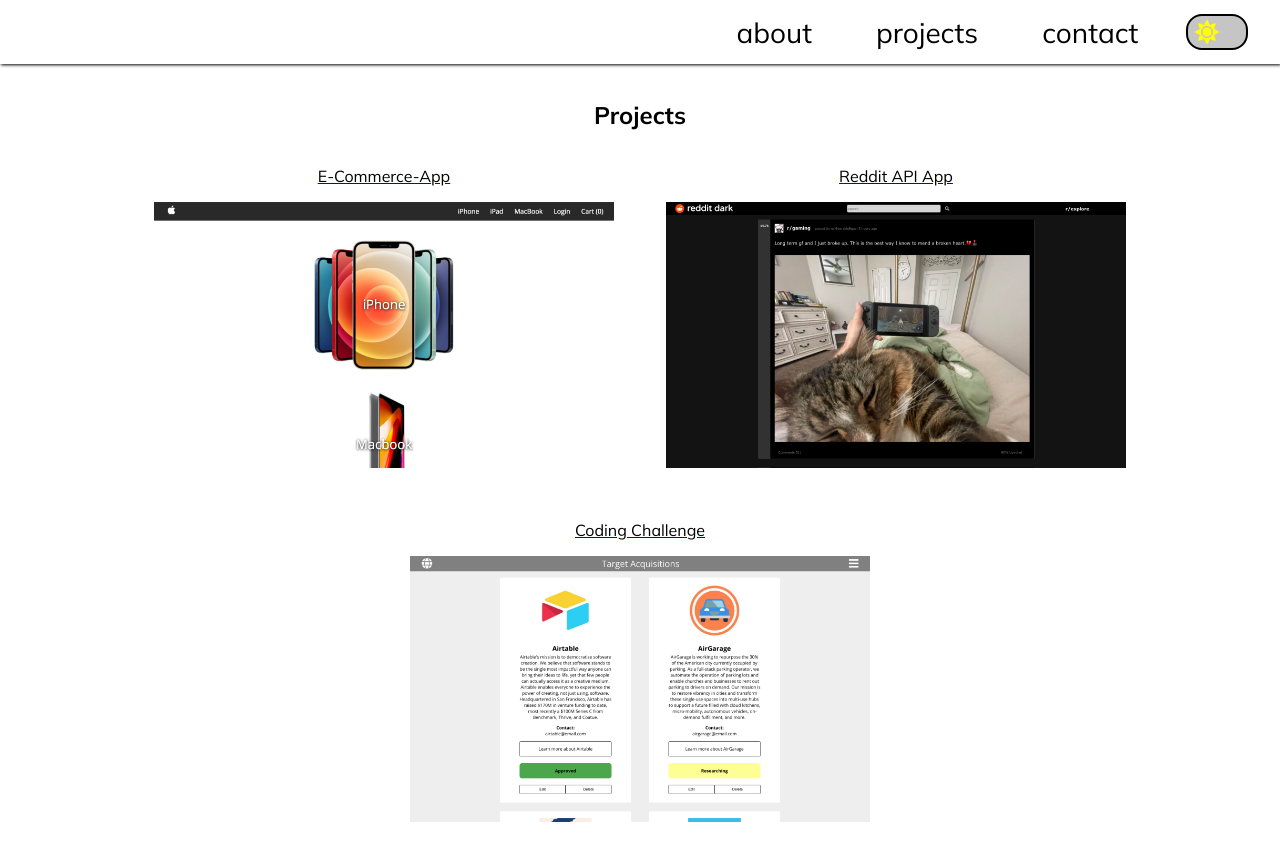
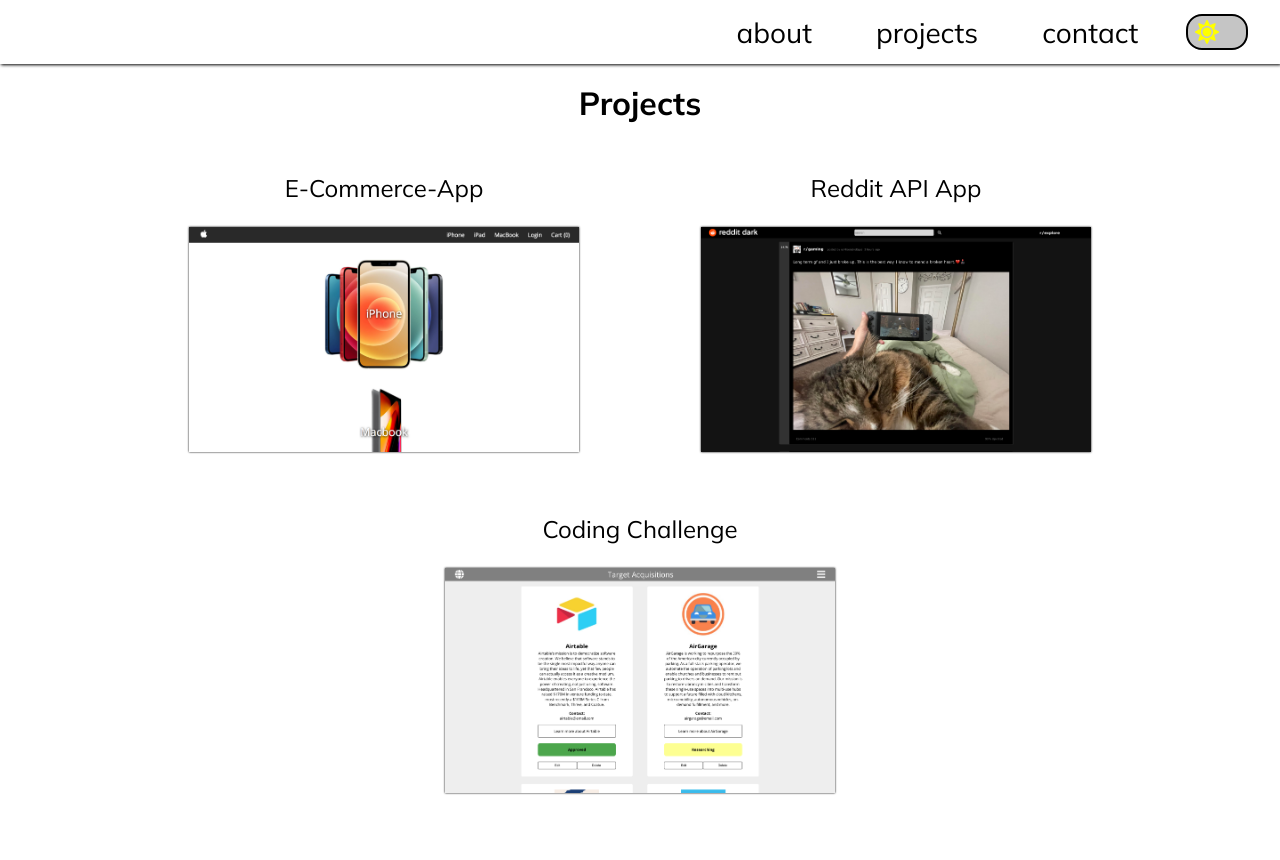
Before and after one commit to frivolousvision/portfolio-project, a React (Create React App) app: page /projects in a window 1280 px wide. Shown: the top 860 px of the page. Built offline with nearby package versions, Linux system fonts and the light colour scheme.

Commit message:
formatted contact page for large screen, added image shadow in projects

```diff
--- a/src/Components/Contact/contact.css
+++ b/src/Components/Contact/contact.css
@@ -51,7 +51,7 @@
 .contact-link-container {
   margin: 2rem 4rem;
 }
-@media only screen and (max-width: 800px) {
+@media only screen and (max-width: 600px) {
   .contact-container {
     width: 80%;
   }
@@ -60,3 +60,20 @@
     margin-bottom: 0rem;
   }
 }
+@media only screen and (min-width: 1000px) {
+  .contact-container {
+    width: 60%;
+    margin-top: 2rem;
+  }
+  .contact {
+    height: 100vh;
+  }
+}
+@media only screen and (min-width: 1300px) {
+  .contact {
+    height: 100vh;
+  }
+  .contact-container {
+    width: 40%;
+  }
+}
--- a/src/Components/Home/home.css
+++ b/src/Components/Home/home.css
@@ -38,6 +38,7 @@
 }
 .image-container img {
   max-height: 40rem;
+  max-width: 100%;
   border-radius: 5px 50px 5px;
 }
 .text-container p {
@@ -60,7 +61,7 @@
     width: 80%;
   }
   .image-container img {
-    max-width: 20rem;
+    max-height: 20rem;
   }
   .home-container {
     width: 95%;
@@ -74,7 +75,7 @@
     height: 100%;
   }
   .image-container img {
-    max-width: 22rem;
+    max-height: 20rem;
   }
 }
 @media only screen and (min-width: 1200px) {
@@ -82,7 +83,7 @@
     width: 60%;
   }
   .image-container img {
-    max-height: 25rem;
+    max-height: 22rem;
   }
   .home-container {
     width: 80%;
@@ -96,7 +97,7 @@
     width: 60%;
   }
   .image-container img {
-    max-height: 30rem;
+    max-height: 25rem;
   }
 }
 @media only screen and (min-width: 1600px) {
@@ -104,6 +105,6 @@
     width: 50%;
   }
   .image-container img {
-    max-width: 50rem;
+    max-height: 30rem;
   }
 }
--- a/src/Components/Projects/projects.css
+++ b/src/Components/Projects/projects.css
@@ -1,5 +1,5 @@
 .projects {
-  padding-top: 5rem;
+  padding-top: 3.5rem;
   transition: 600ms;
 }
 .projects-light {
@@ -8,11 +8,20 @@
 .projects-dark {
   background-color: rgb(34, 34, 34);
 }
+.projects-dark img {
+  box-shadow: 0px 0px 2px white;
+}
+.projects-light img {
+  box-shadow: 0px 0px 2px black;
+}
 .text-light {
   color: black;
 }
 .text-dark {
   color: white;
+}
+.projects-header {
+  font-size: 2rem;
 }
 .projects-container {
   display: flex;
@@ -21,6 +30,10 @@
   width: 90%;
   margin: 0 auto;
   padding-bottom: 2rem;
+  font-size: 1.5rem;
+}
+.projects-container a {
+  text-decoration: none;
 }
 .projects-container img {
   max-width: 100%;
@@ -28,6 +41,7 @@
 .each-project-container {
   margin-bottom: 2rem;
 }
+
 @media only screen and (min-width: 600px) {
   .projects-container {
     width: 80%;
@@ -38,6 +52,9 @@
   .projects-container img {
     max-width: 100%;
   }
+  .projects-container img:hover {
+    opacity: 0.8;
+  }
 }
 @media only screen and (min-width: 1000px) {
   .projects {
@@ -47,7 +64,7 @@
     width: 80%;
   }
   .each-project-container {
-    width: 45%;
+    width: 38%;
   }
   .projects-container img {
     max-width: 100%;
```
